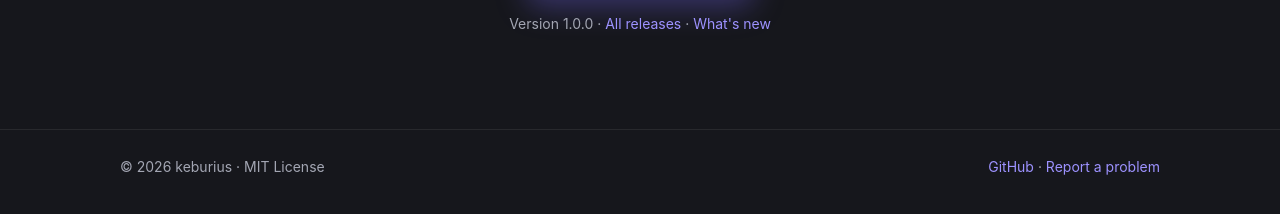
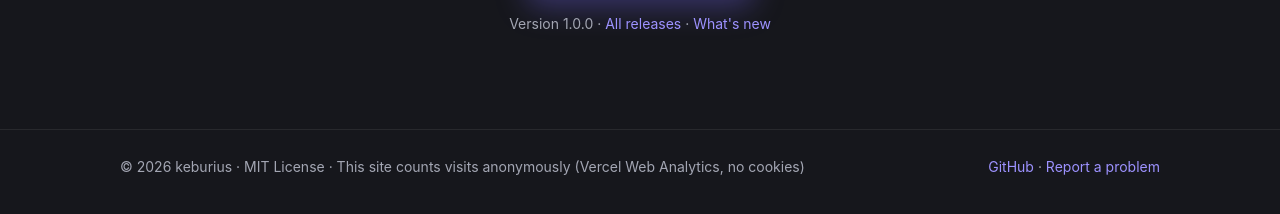
Before and after one commit to keburius/tolio, a plain HTML site: page website/index.html in a window 1280 px wide. Shown: the part 6668-6882 px from the top of the page. Drawn offline with Linux system fonts and the light colour scheme.

Commit message:
Website: Vercel Web Analytics (anonymous, cookieless page views)
Co-Authored-By: Claude Opus 5.5 <noreply@anthropic.com>

```diff
--- a/website/index.html
+++ b/website/index.html
@@ -13,6 +13,8 @@
 <link rel="icon" type="image/png" href="favicon.png">
 <link rel="apple-touch-icon" href="icon.png">
 <script src="site.js"></script>
+<!-- Vercel Web Analytics: anonymous page views, no cookies. Served from this site, so the CSP needs no change. -->
+<script defer src="/_vercel/insights/script.js"></script>
 <style>
   :root {
     --bg: #16171c;
@@ -843,7 +845,7 @@
 
 <footer>
   <div class="wrap">
-    <span>© 2026 keburius · MIT License<!-- BMC (hidden for now):  · The coffee button and widget load from buymeacoffee.com. --></span>
+    <span>© 2026 keburius · MIT License · This site counts visits anonymously (Vercel Web Analytics, no cookies)<!-- BMC (hidden for now):  · The coffee button and widget load from buymeacoffee.com. --></span>
     <span><a href="https://github.com/keburius/tolio">GitHub</a> · <a href="https://github.com/keburius/tolio/issues">Report a problem</a><!-- BMC (hidden for now):  · <a href="https://buymeacoffee.com/keburius" rel="noopener">Buy me a coffee ☕</a> --></span>
   </div>
 </footer>
```
Also changed, not shown: 1 other file.
